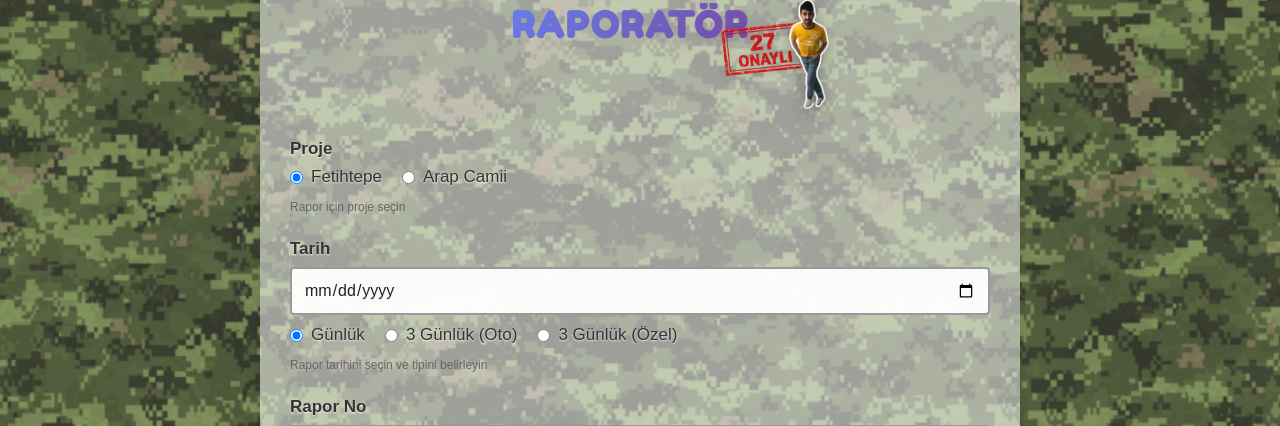
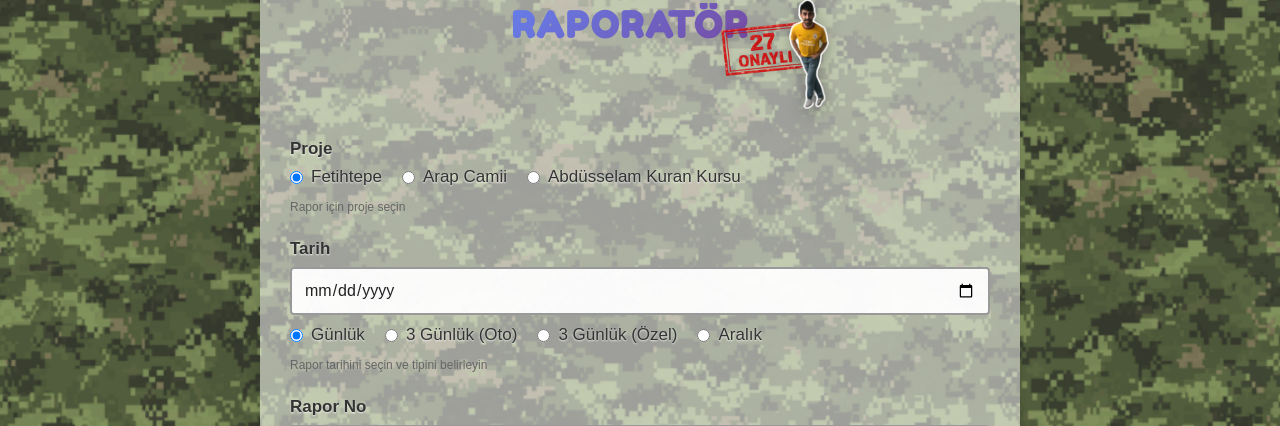
Before and after one commit to HakanAykut/gunluk-rapor-web, a Flask app: page / in a window 1280 px wide. Shown: the part 199-625 px from the top of the page. Run offline with Flask 3, Linux system fonts and the light colour scheme.

Commit message:
Abdüsselam Kuran Kursu projesi ve tarih aralığı seçeneği eklendi
Made-with: Cursor

```diff
--- a/app.py
+++ b/app.py
@@ -103,6 +103,14 @@ def generator_test():
                 t2_obj = datetime.strptime(tarih2, "%Y-%m-%d")
                 t3_obj = datetime.strptime(tarih3, "%Y-%m-%d")
                 tarih_formatted = f"{tarih_obj.strftime('%d')}/{t2_obj.strftime('%d')}/{t3_obj.strftime('%d.%m.%Y')}"
+            elif tarih_tipi == "aralik":
+                # Aralık format: 16.02.2026 - 09.03.2026
+                tarih_bitis = request.form.get("tarih_bitis", "")
+                if not tarih_bitis:
+                    return jsonify({"error": "Aralık raporu için bitiş tarihi seçilmelidir"}), 400
+
+                tarih_bitis_obj = datetime.strptime(tarih_bitis, "%Y-%m-%d")
+                tarih_formatted = f"{tarih_obj.strftime('%d.%m.%Y')} - {tarih_bitis_obj.strftime('%d.%m.%Y')}"
             else:
                 # Günlük format: 12.01.2026
                 tarih_formatted = tarih_obj.strftime("%d.%m.%Y")
@@ -124,6 +132,8 @@ def generator_test():
         # Proje seçimine göre başlığı belirle
         if proje == "Arap Camii":
             proje_basligi = "Arap Camii Kuran Kursu Güçlendirme Projesi"
+        elif proje == "Abdusselam":
+            proje_basligi = "Abdüsselam Kuran Kursu Güçlendirme Projesi"
         else:  # Fetihtepe (varsayılan)
             proje_basligi = "FETİHTEPE MERKEZ CAMİ'İ GÜÇLENDİRME VE YENİLEME PROJESİ"
 
--- a/templates/index.html
+++ b/templates/index.html
@@ -310,6 +310,10 @@
                     <input type="radio" id="proje_arap_camii" name="proje" value="Arap Camii" style="width: auto; margin: 0;">
                     <span>Arap Camii</span>
                 </label>
+                <label style="display: flex; align-items: center; gap: 8px; font-weight: normal; cursor: pointer;">
+                    <input type="radio" id="proje_abdusselam" name="proje" value="Abdusselam" style="width: auto; margin: 0;">
+                    <span>Abdüsselam Kuran Kursu</span>
+                </label>
             </div>
             <div class="help-text">Rapor için proje seçin</div>
         </div>
@@ -330,6 +334,10 @@
                     <input type="radio" id="tarih_3gunluk_ozel" name="tarih_tipi" value="3gunluk_ozel" style="width: auto; margin: 0;">
                     <span>3 Günlük (Özel)</span>
                 </label>
+                <label style="display: flex; align-items: center; gap: 8px; font-weight: normal; cursor: pointer;">
+                    <input type="radio" id="tarih_aralik" name="tarih_tipi" value="aralik" style="width: auto; margin: 0;">
+                    <span>Aralık</span>
+                </label>
             </div>
             <div id="ozel_tarihler" style="display: none; margin-top: 15px; padding: 15px; background: rgba(0,0,0,0.05); border-radius: 4px;">
                 <div style="margin-bottom: 10px;">
@@ -339,6 +347,12 @@
                 <div>
                     <label for="tarih3" style="font-size: 14px;">3. Gün</label>
                     <input type="date" id="tarih3" name="tarih3">
+                </div>
+            </div>
+            <div id="aralik_tarihler" style="display: none; margin-top: 15px; padding: 15px; background: rgba(0,0,0,0.05); border-radius: 4px;">
+                <div>
+                    <label for="tarih_bitis" style="font-size: 14px;">Bitiş Tarihi</label>
+                    <input type="date" id="tarih_bitis" name="tarih_bitis">
                 </div>
             </div>
             <div class="help-text">Rapor tarihini seçin ve tipini belirleyin</div>
@@ -417,14 +431,21 @@
     document.querySelectorAll('input[name="tarih_tipi"]').forEach(radio => {
         radio.addEventListener('change', function() {
             const ozelTarihler = document.getElementById('ozel_tarihler');
+            const aralikTarihler = document.getElementById('aralik_tarihler');
+
+            ozelTarihler.style.display = 'none';
+            aralikTarihler.style.display = 'none';
+            document.getElementById('tarih2').required = false;
+            document.getElementById('tarih3').required = false;
+            document.getElementById('tarih_bitis').required = false;
+
             if (this.value === '3gunluk_ozel') {
                 ozelTarihler.style.display = 'block';
                 document.getElementById('tarih2').required = true;
                 document.getElementById('tarih3').required = true;
-            } else {
-                ozelTarihler.style.display = 'none';
-                document.getElementById('tarih2').required = false;
-                document.getElementById('tarih3').required = false;
+            } else if (this.value === 'aralik') {
+                aralikTarihler.style.display = 'block';
+                document.getElementById('tarih_bitis').required = true;
             }
         });
     });
```
